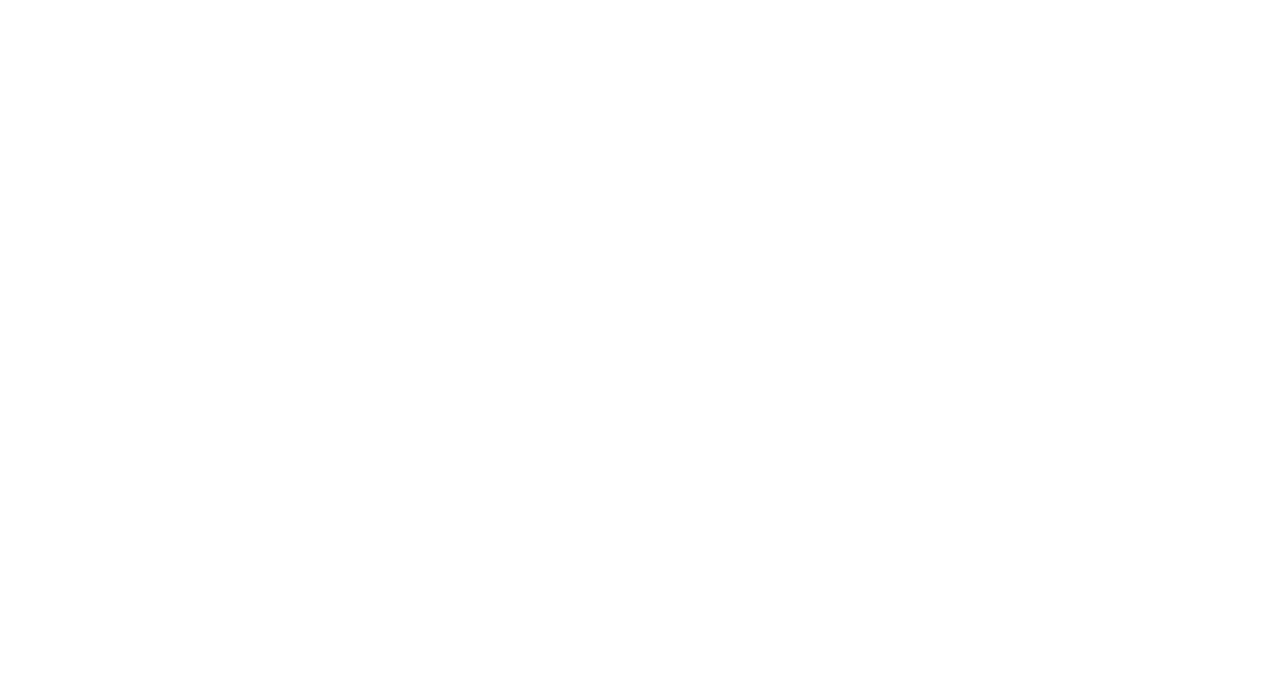
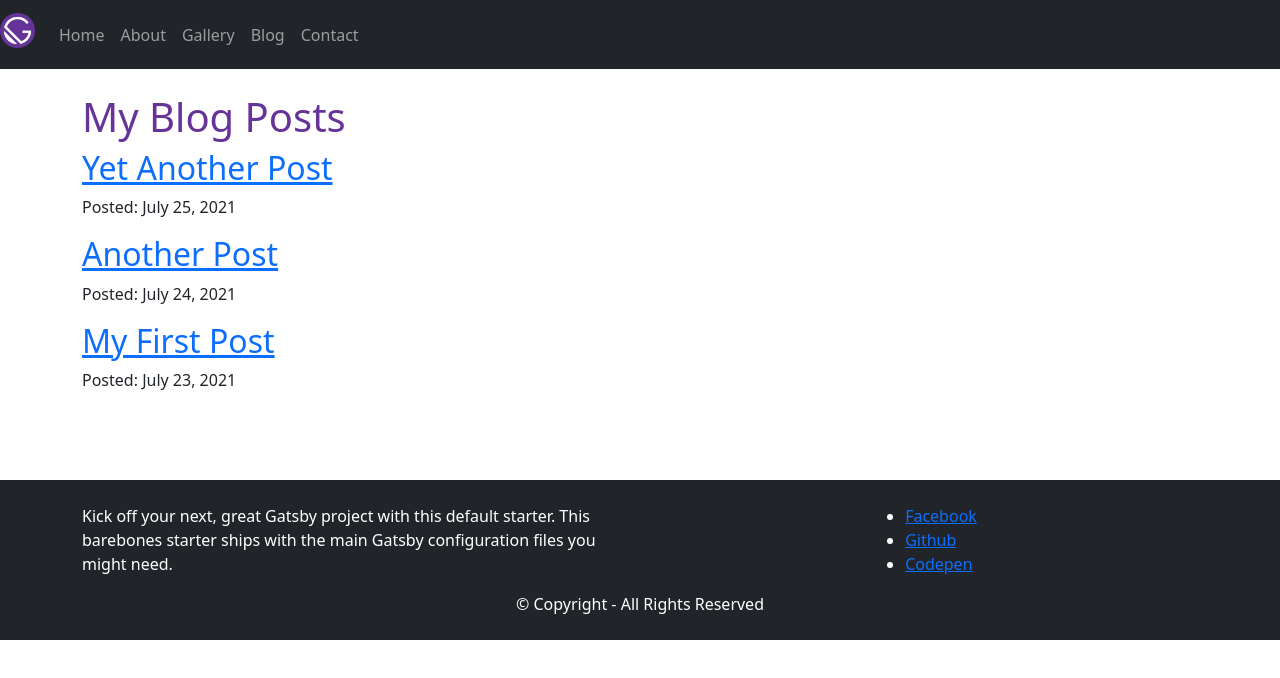
Before and after one commit to wagnerlduarte/gatsby-hello-world, a Gatsby site: page /blog in a window 1280 px wide. Before the commit this address had no page. Built offline with nearby package versions, Linux system fonts and the light colour scheme; Gatsby itself is replaced by a stand-in of ours.

Commit message:
add blog pages by slug

```diff
--- /dev/null
+++ b/blog/another-post.mdx
@@ -0,0 +1,6 @@
+---
+title: "Another Post"
+date: "2021-07-24"
+---
+
+Here's another post! It's even better than the first one!
--- /dev/null
+++ b/blog/my-first-post.mdx
@@ -0,0 +1,12 @@
+---
+title: "My First Post"
+date: "2021-07-23"
+---
+
+This is my first blog post! Isn't it *great*?
+
+Some of my **favorite** things are:
+
+* Petting dogs
+* Singing
+* Eating potato-based foods
--- /dev/null
+++ b/blog/yet-another-post.mdx
@@ -0,0 +1,6 @@
+---
+title: "Yet Another Post"
+date: "2021-07-25"
+---
+
+Wow look at all this content. How do they do it?
--- a/gatsby-config.js
+++ b/gatsby-config.js
@@ -40,6 +40,14 @@
         icon: `src/images/gatsby-icon.png`, // This path is relative to the root of the site.
       },
     },
+    {
+      resolve: "gatsby-source-filesystem",
+      options: {
+        name: `blog`,
+        path: `${__dirname}/blog`,
+      },
+    },
+    "gatsby-plugin-mdx",
     // this (optional) plugin enables Progressive Web App + Offline functionality
     // To learn more, visit: https://gatsby.dev/offline
     // `gatsby-plugin-offline`,
--- a/package.json
+++ b/package.json
@@ -5,6 +5,8 @@
   "version": "0.1.0",
   "author": "Kyle Mathews <mathews.kyle@gmail.com>",
   "dependencies": {
+    "@mdx-js/mdx": "^1.6.22",
+    "@mdx-js/react": "^1.6.22",
     "babel-plugin-styled-components": "^2.0.1",
     "bootstrap": "^5.1.3",
     "gatsby": "^4.1.0",
@@ -12,13 +14,14 @@
     "gatsby-plugin-gatsby-cloud": "^4.1.0",
     "gatsby-plugin-image": "^2.1.0",
     "gatsby-plugin-manifest": "^4.1.0",
+    "gatsby-plugin-mdx": "^3.3.0",
     "gatsby-plugin-offline": "^5.1.0",
     "gatsby-plugin-react-helmet": "^5.1.0",
     "gatsby-plugin-sass": "^5.1.1",
     "gatsby-plugin-sharp": "^4.1.0",
     "gatsby-plugin-sitemap": "^5.3.0",
     "gatsby-plugin-styled-components": "^5.2.0",
-    "gatsby-source-filesystem": "^4.1.0",
+    "gatsby-source-filesystem": "^4.3.0",
     "gatsby-transformer-sharp": "^4.1.0",
     "node-sass": "^6.0.1",
     "prop-types": "^15.7.2",
--- a/src/components/Menu/index.jsx
+++ b/src/components/Menu/index.jsx
@@ -38,6 +38,11 @@
           </Link>
         </li>
         <li className="nav-item">
+          <Link className="nav-link" to="/blog">
+            Blog
+          </Link>
+        </li>
+        <li className="nav-item">
           <Link className="nav-link" to="/contact">
             Contact
           </Link>
--- /dev/null
+++ b/src/pages/blog/index.jsx
@@ -0,0 +1,46 @@
+import * as React from "react"
+import Layout from "../../components/layout"
+import { Link, graphql } from "gatsby"
+
+const BlogPage = ({ data }) => {
+  console.log(data)
+
+  return (
+    <Layout>
+      <div className="container">
+        <div className="row">
+          <div className="col-12 py-4">
+            <h1>My Blog Posts</h1>
+            {data.allMdx.nodes.map(node => (
+              <article key={node.id}>
+                <h2>
+                  <Link to={`/blog/${node.slug}`}>
+                    {node.frontmatter.title}
+                  </Link>
+                </h2>
+                <p>Posted: {node.frontmatter.date}</p>
+              </article>
+            ))}
+          </div>
+        </div>
+      </div>
+    </Layout>
+  )
+}
+
+export const query = graphql`
+  query {
+    allMdx(sort: { fields: frontmatter___date, order: DESC }) {
+      nodes {
+        frontmatter {
+          date(formatString: "MMMM D, YYYY")
+          title
+        }
+        id
+        slug
+      }
+    }
+  }
+`
+
+export default BlogPage
```
Also changed, not shown: src/pages/blog/{mdx.slug}.js (added, +31 -0 lines), 2 other files.
